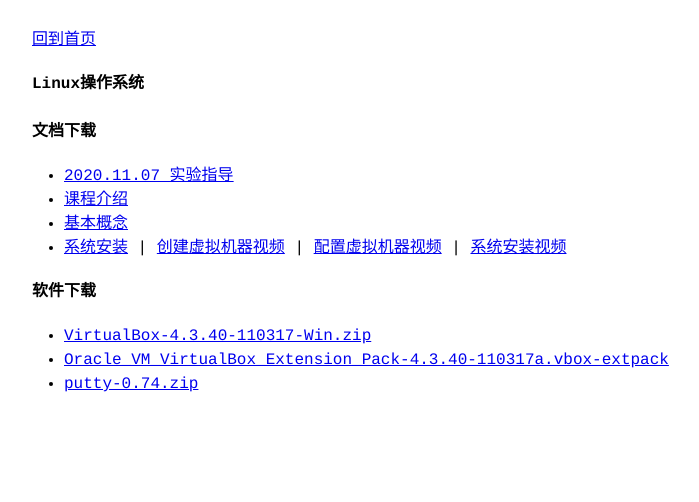
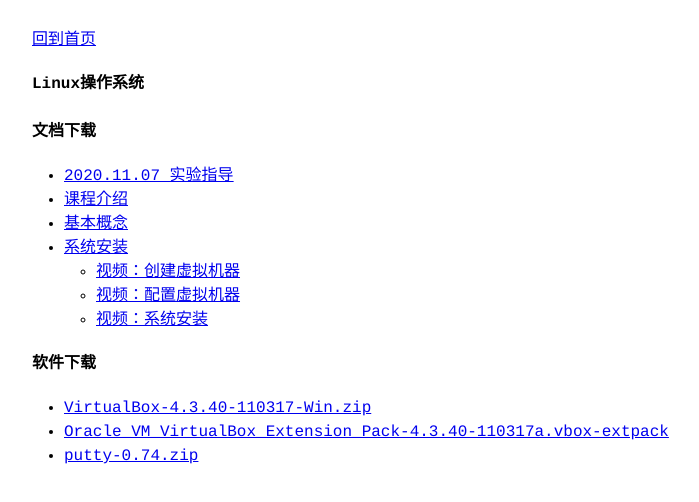
Before and after one commit to q10060502/www, a plain HTML site: page lesson_linux/index.htm in a window 1280 px wide. Shown: the whole page, without its empty margins (44-743 px from the left). Drawn offline with Linux system fonts and the light colour scheme.

Commit message:
修改：     ../README.md 	修改：     index.htm

```diff
--- a/lesson_linux/index.htm
+++ b/lesson_linux/index.htm
@@ -39,9 +39,11 @@
 				<li><a href="download/lesson_linux_intro.beamer.pdf">课程介绍</a></li>
 				<li><a href="download/lesson_linux_concept.beamer.pdf">基本概念</a></li>
 				<li><a href="download/lesson_linux_install.beamer.pdf">系统安装</a>
-					| <a href="download/lesson_linux_install_debian_create_virtualbox_project.mp4">创建虚拟机器视频</a>
-					| <a href="download/lesson_linux_install_debian_modify_virtualbox_project.mp4">配置虚拟机器视频</a>
-					| <a href="download/lesson_linux_install_debian.mp4">系统安装视频</a>
+					<ul>
+					<li><a href="download/lesson_linux_install_debian_create_virtualbox_project.mp4">视频：创建虚拟机器</a></li>
+					<li><a href="download/lesson_linux_install_debian_modify_virtualbox_project.mp4">视频：配置虚拟机器</a></li>
+					<li><a href="download/lesson_linux_install_debian.mp4">视频：系统安装</a></li>
+					</ul>
 				</li>
 			</ul>
 			<h2>软件下载</h2>
```
Also changed, not shown: 1 other file.
